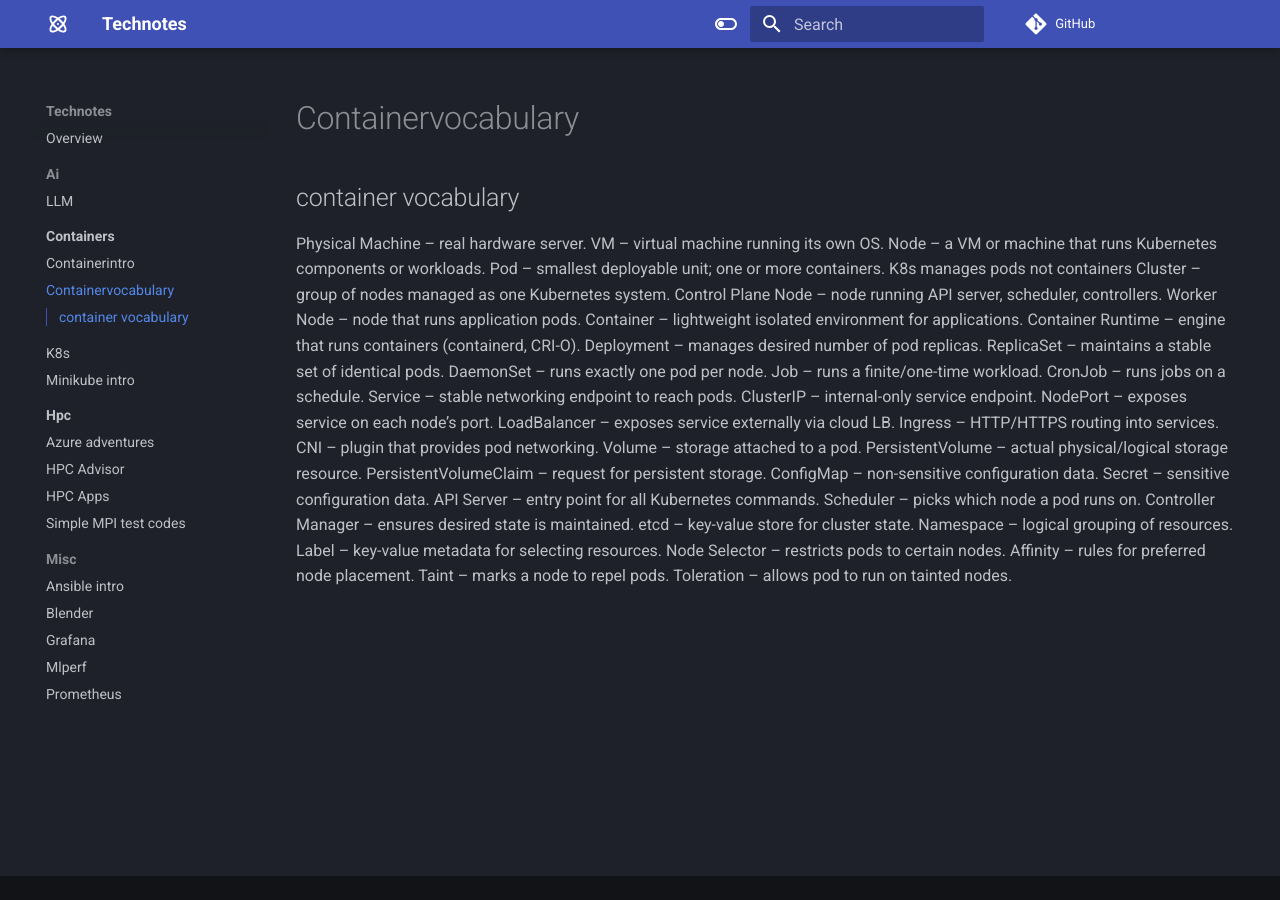
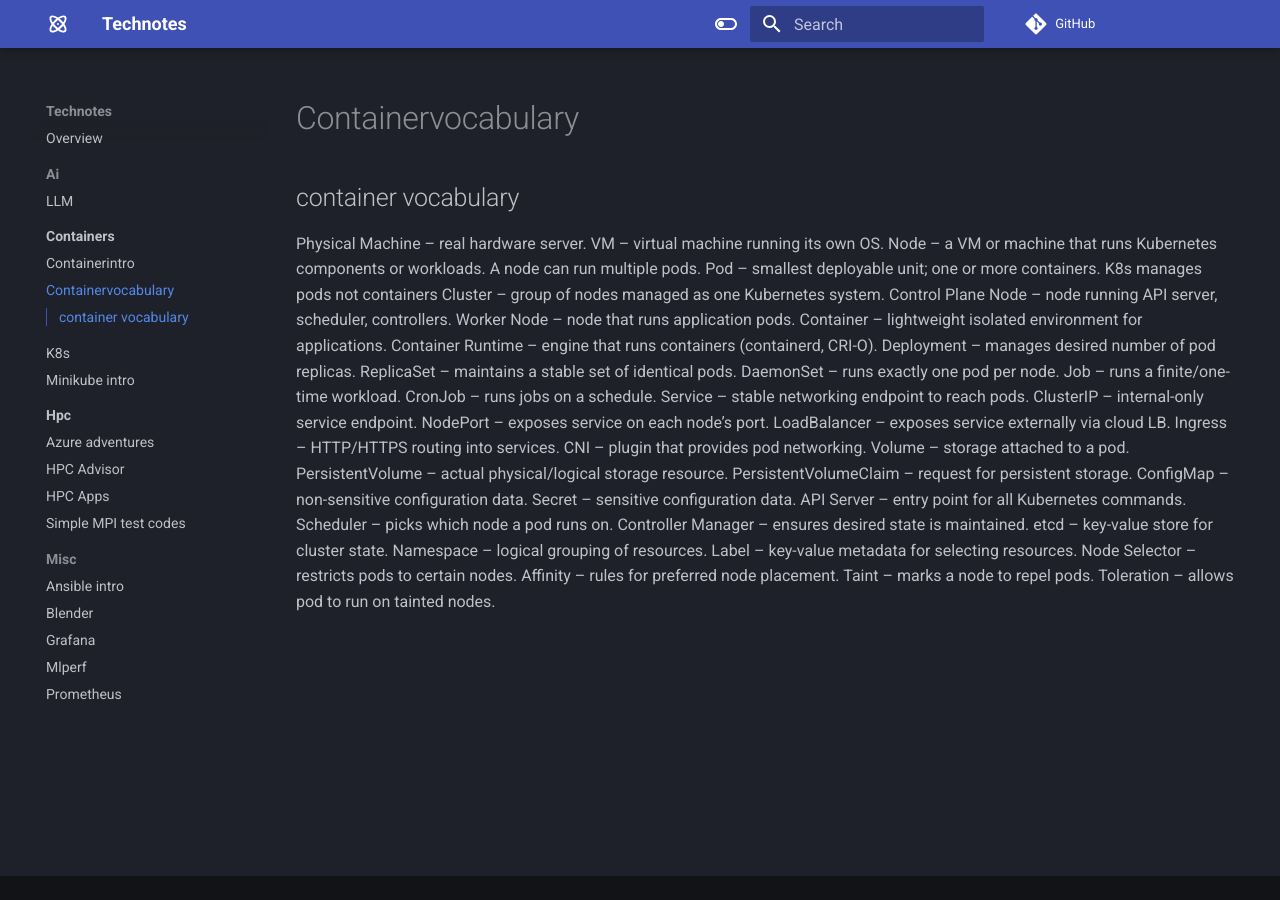
Before and after one commit to marconetto/technotes, an MkDocs documentation site: the page built from docs/containers/containervocabulary.md, in a window 1280 px wide. Built offline with MkDocs 1.6.1 and Material for MkDocs 9.7.7, drawn with Linux system fonts in a browser that asks for light colours; comment, search, counter and statistics services are not loaded.

Commit message:
update container vocabulary

```diff
--- a/docs/containers/containervocabulary.md
+++ b/docs/containers/containervocabulary.md
@@ -2,7 +2,8 @@
 
 Physical Machine – real hardware server.
 VM – virtual machine running its own OS.
-Node – a VM or machine that runs Kubernetes components or workloads.
+Node – a VM or machine that runs Kubernetes components or workloads. A node can
+run multiple pods.
 Pod – smallest deployable unit; one or more containers. K8s manages pods not
 containers
 Cluster – group of nodes managed as one Kubernetes system.
```
